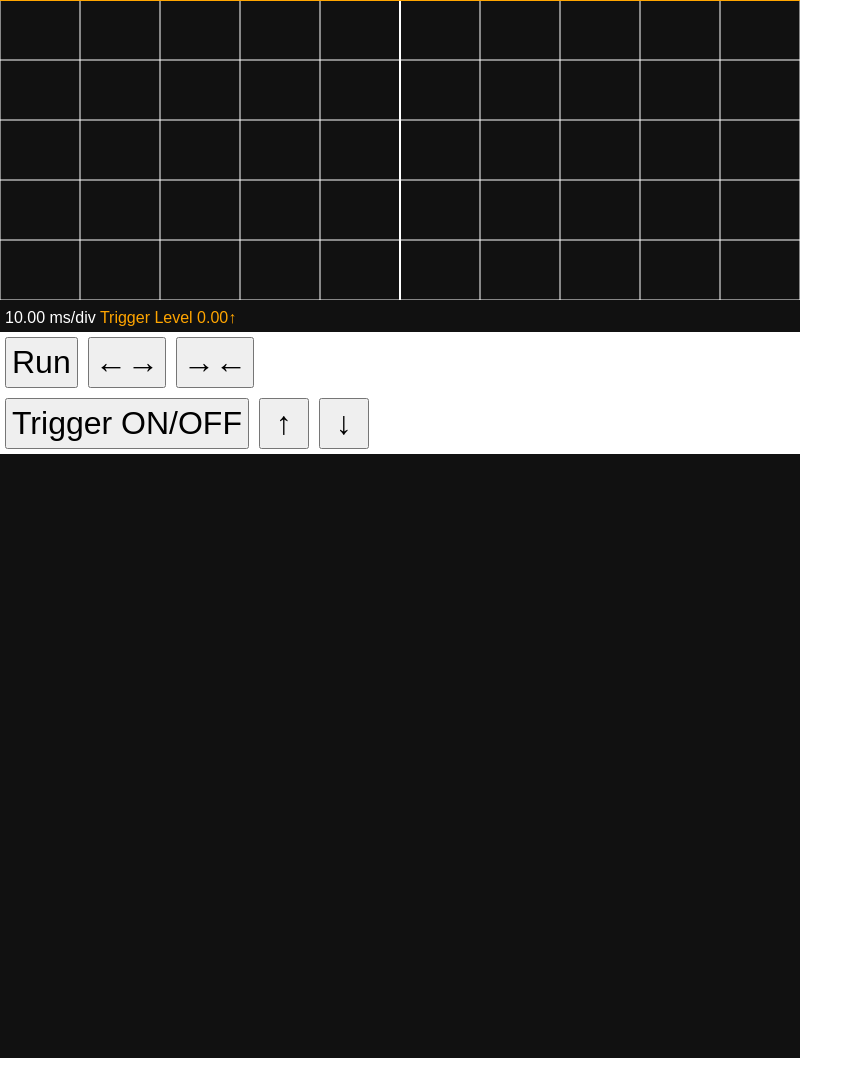
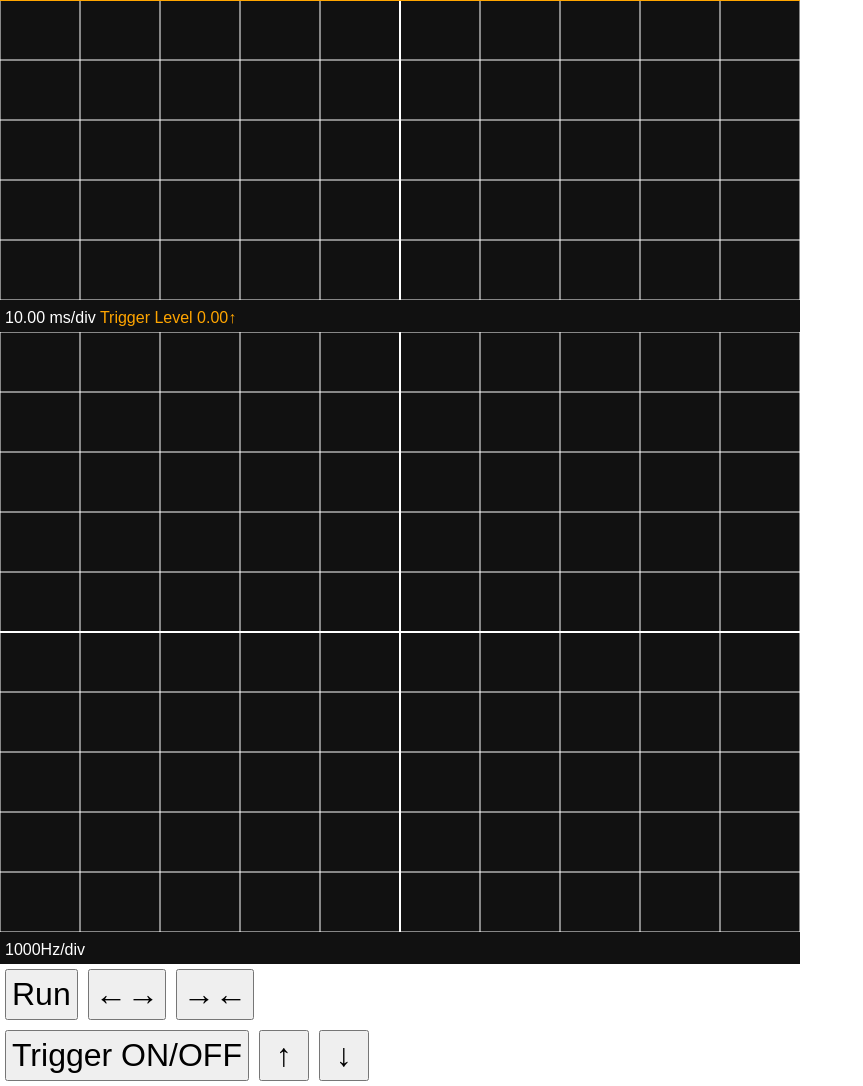
Before and after one commit to ebiyu/oscillo, a plain HTML site: page index.html in a window 1280 px wide. Shown: the part 300-1386 px from the top of the page, without its empty margins (0-863 px from the left). Before the commit the page ends 1358 px from the top, so only its background shows below. Drawn offline with Linux system fonts and the light colour scheme.

Commit message:
ffを完成

```diff
--- a/index.html
+++ b/index.html
@@ -11,6 +11,10 @@
 			<canvas id="wave_canvas" width="800" height="600"></canvas>
 			<div id="bottomDisplay" style="color: white; padding: 5px;"></div>
 		</div>
+		<div id="fft_canvas_container">
+			<canvas id="fft_canvas" width="800" height="600"></canvas>
+			<div id="bottomDisplay2" style="color: white; padding: 5px;">1000Hz/div</div>
+		</div>
 		<div>
 			<div style="display: flex">
 				<button onclick="toggleRecording()" id="togglebutton">Run</button>
@@ -23,9 +27,6 @@
 				<button onclick="triggerLevel -= 0.05">↓</button>
 			</div>
 		</div>
-		<div id="fft_canvas_container">
-			<canvas id="fft_canvas" width="800" height="600"></canvas>
-		</div>
 		<script src="main.js"></script>
 	</body>
 </html>
--- a/main.js
+++ b/main.js
@@ -38,7 +38,8 @@ let audioAnalyser = null;
 let audioData = []; // wave data
 
 // fft
-const fft_points = 1024;
+const fft_points = 4096;
+let fft_max_freq = 10000;
 let fftData = [];
 
 // flags
@@ -99,7 +100,7 @@ function fft(){
 	if (data.length < fft_points) return;
 
 	// calc w
-	const w =  [Math.cos(Math.PI * 2 / fft_points), Math.sin(Math.PI * 2 / fft_points)];
+	const w =  [Math.cos(Math.PI * 2 / fft_points), -Math.sin(Math.PI * 2 / fft_points)];
 	fftData = fft_r(data.map(r => [r, 0]), w).map(c => complex_abs(c));
 
 	function fft_r(x, w){
@@ -238,15 +239,45 @@ function drawFFT(){
 	const ctx = fft_canvas.getContext('2d');
 	ctx.clearRect(0, 0, width, height);
 
+	ctx.strokeStyle ="#fff";
+
+	// horizontal grid
+	[...Array(y_divs + 1)].map((_, i) => i).forEach(i => {
+		if(i * 2 == y_divs){
+			ctx.lineWidth = gridWidth_bold;
+		}else{
+			ctx.lineWidth = gridWidth;
+		}
+		const y = i * height / y_divs;
+		ctx.beginPath();
+		ctx.moveTo(0, y);
+		ctx.lineTo(width, y);
+		ctx.stroke();
+	});
+
+	// vertical grid
+	[...Array(x_divs + 1)].map((_, i) => i).forEach(i => {
+		if(i * 2 == x_divs){
+			ctx.lineWidth = gridWidth_bold;
+		}else{
+			ctx.lineWidth = gridWidth;
+		}
+		const x = i * width / x_divs;
+		ctx.beginPath();
+		ctx.moveTo(x, 0);
+		ctx.lineTo(x, height);
+		ctx.stroke();
+	});
+
 	if (!initialized) return;
 
-	ctx.strokeStyle = "red";
+	ctx.strokeStyle = waveColor;
 	ctx.lineWidth = waveWidth;
 
 	ctx.beginPath();
 
 	[...Array(width)].map((_, i) => i).forEach(x => {
-		const index = Math.floor(x * fft_points / width);
+		const index = Math.floor(x * fft_max_freq / audioContext.sampleRate * fft_points / width);
 		const val = fftData[index];
 		const y = (1 - val / 100) * canvas.height;
 		ctx.lineTo(x, y);
```
